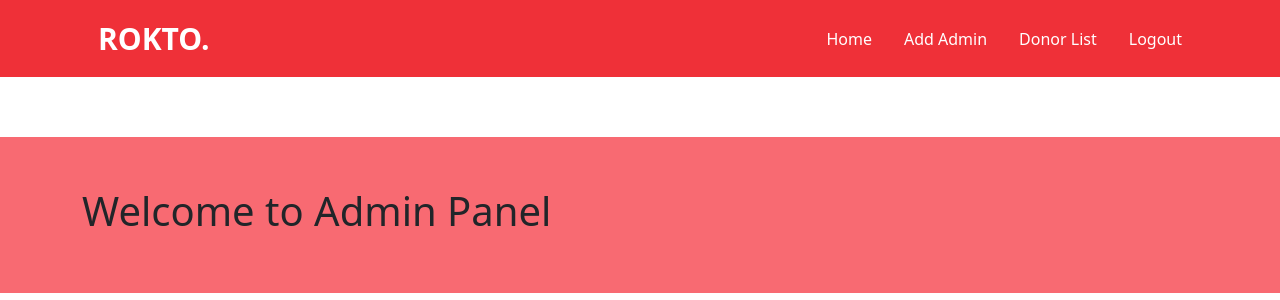
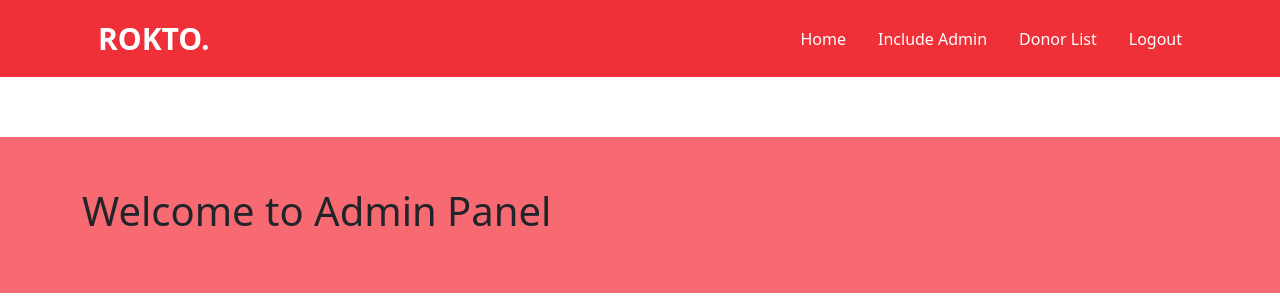
Before and after one commit to overaisul/Blood-donation, a PHP site: page /admin.php in a window 1280 px wide. Shown: the top 300 px of the page. Run offline with PHP 8.4, Linux system fonts and the light colour scheme.

Commit message:
Update admin.php

```diff
--- a/admin/admin.php
+++ b/admin/admin.php
@@ -30,7 +30,7 @@ include("../HTML/connection.php");
                       <a class="nav-link" href="admin.php">Home</a>
                     </li>
                     <li class="nav-item">
-                      <a class="nav-link" href="add_admin.php">Add Admin</a>
+                      <a class="nav-link" href="add_admin.php">Include Admin</a>
                     </li>
                       <li class="nav-item">
                         <a class="nav-link" href="donor.php">Donor List</a>
```
